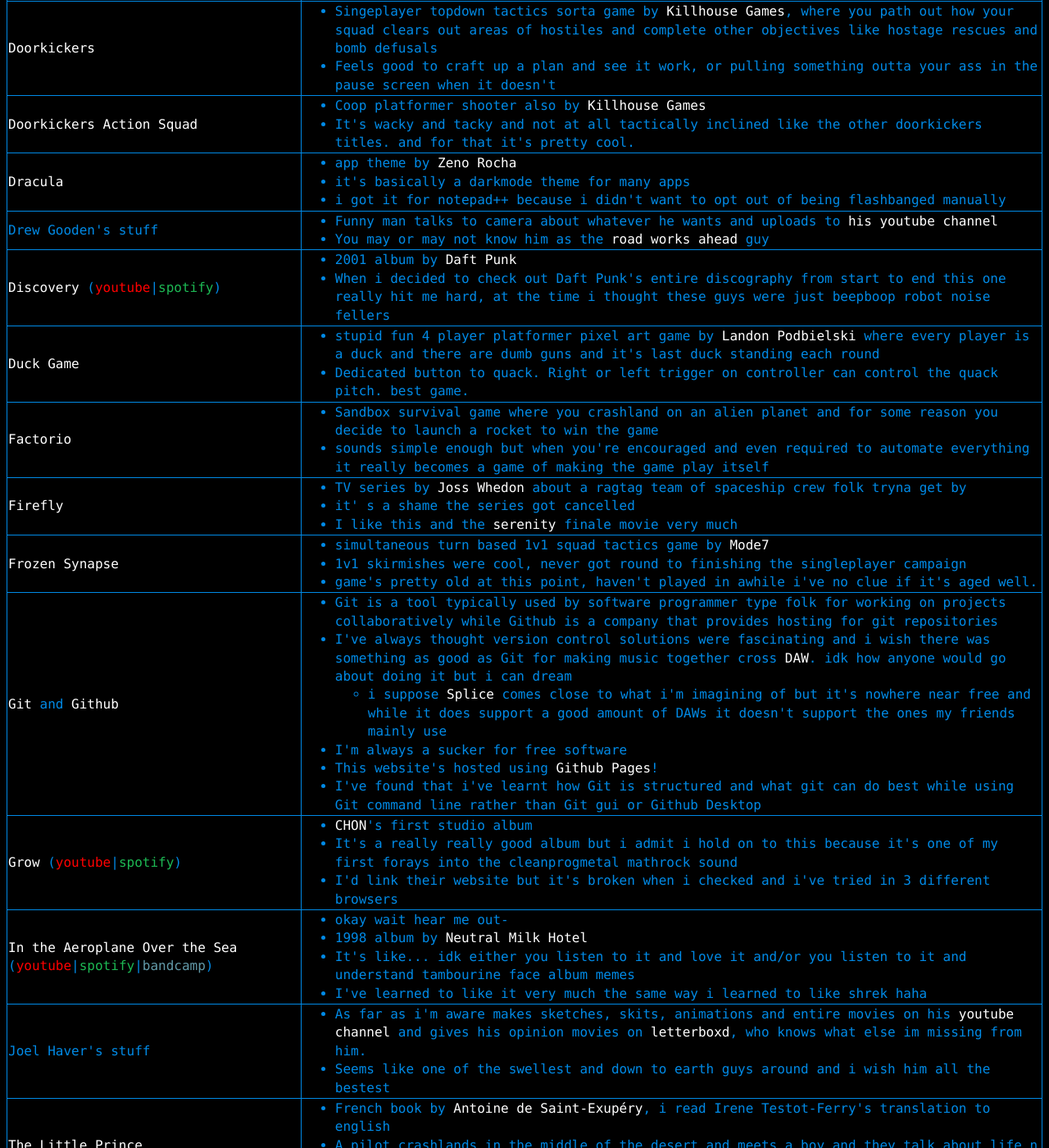
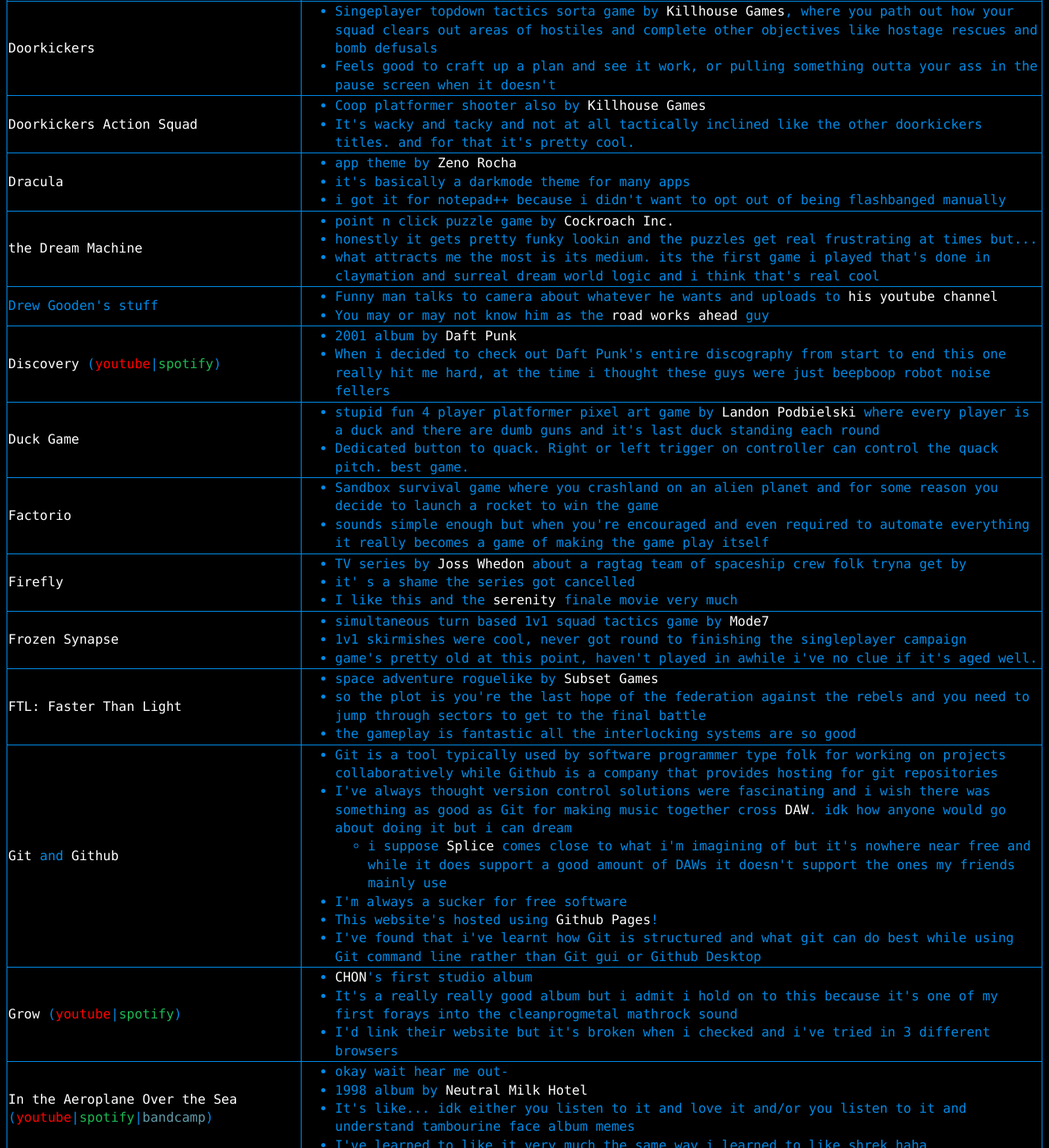
Before and after one commit to a-erfan-aa/a-erfan-aa.github.io, a Jekyll site: the page built from things-i-like.html, in a window 1280 px wide and 1400 px high, scrolled down 3430 px. Shown: the whole window at 82% size. Built offline with Jekyll 4.4.1, drawn with Linux system fonts in a browser that asks for light colours.

Commit message:
Add a few more videogames to things-i-like.html

```diff
--- a/things-i-like.html
+++ b/things-i-like.html
@@ -533,6 +533,17 @@
 				</ul>
 			</td>
 		</tr>
+		<!-- the Dream Machine -->
+		<tr class="videogame exploration onePlayer puzzle">
+			<td><a href="https://store.steampowered.com/app/94300/The_Dream_Machine_Chapter_1__2/">the Dream Machine</a></td>
+			<td>
+				<ul>
+					<li>point n click puzzle game by <a href="https://store.steampowered.com/app/94300/The_Dream_Machine_Chapter_1__2/">Cockroach Inc.</a></li>
+					<li>honestly it gets pretty funky lookin and the puzzles get real frustrating at times but...</li>
+					<li>what attracts me the most is its medium. its the first game i played that's done in claymation and surreal dream world logic and i think that's real cool</li>
+				</ul>
+			</td>
+		</tr>
 		<!-- Drew Gooden -->
 		<tr class="sixtySeconds fiveToTenMins tenToThirtyMins funny shitposty youtube">
 			<td>Drew Gooden's stuff</td>
@@ -592,6 +603,17 @@
 					<li>simultaneous turn based 1v1 squad tactics game by <a href="https://www.mode7.games/">Mode7</a></li>
 					<li>1v1 skirmishes were cool, never got round to finishing the singleplayer campaign</li>
 					<li>game's pretty old at this point, haven't played in awhile i've no clue if it's aged well.</li>
+				</ul>
+			</td>
+		</tr>
+		<!-- FTL: Faster Than Light -->
+		<tr class="videogame onePlayer realtime exploration storyGenerator shipGame">
+			<td><a href="http://subsetgames.com/ftl.html">FTL: Faster Than Light</a></td>
+			<td>
+				<ul>
+					<li>space adventure roguelike by <a href="http://subsetgames.com/">Subset Games</a></li>
+					<li>so the plot is you're the last hope of the federation against the rebels and you need to jump through sectors to get to the final battle</li>
+					<li>the gameplay is fantastic all the interlocking systems are so good</li>
 				</ul>
 			</td>
 		</tr>
```
